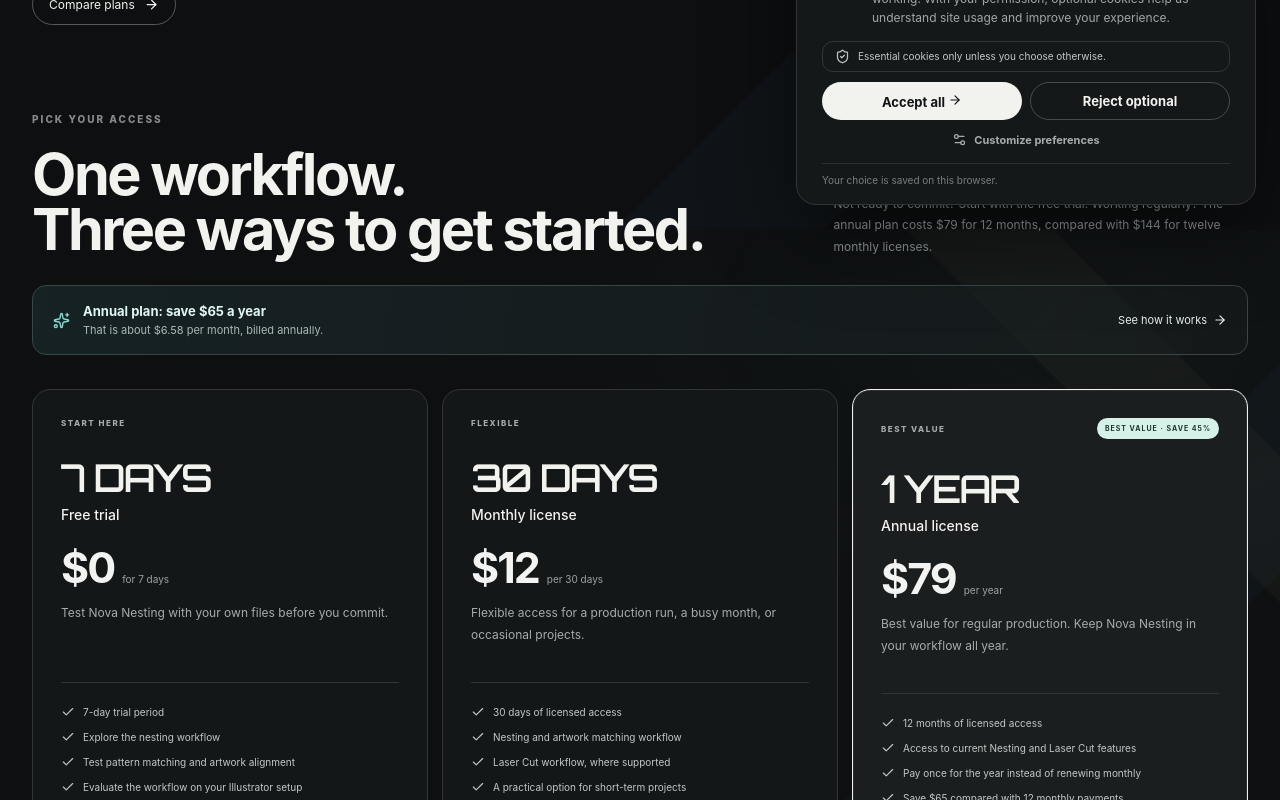
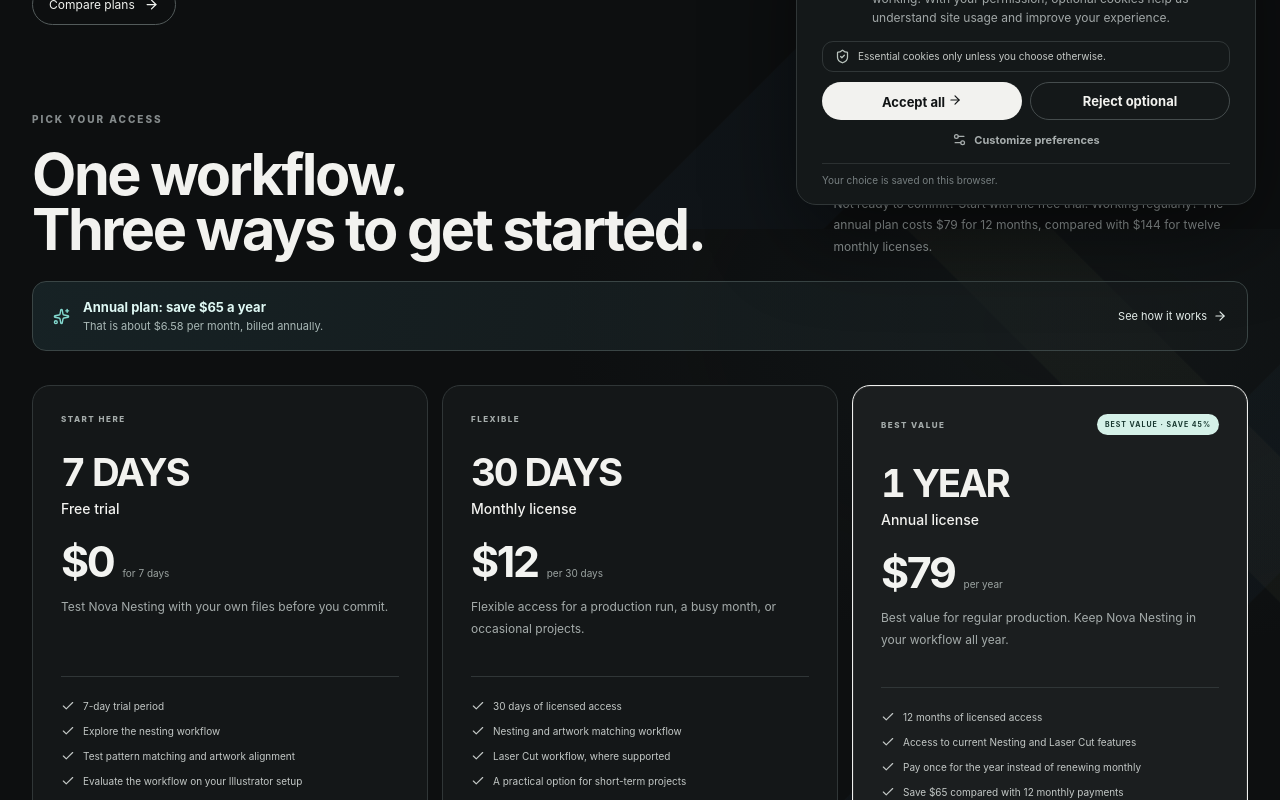
Before and after one commit to phamxuandoan3163-hue/nest-pro-web, a Next.js app: page /license in a window 1280 px wide. Shown: the part 571-1371 px from the top of the page. Built offline with nearby package versions, Linux system fonts and the light colour scheme.

Commit message:
Match pricing duration typography to Nova Nesting site font

```diff
--- a/app/globals.css
+++ b/app/globals.css
@@ -1311,3 +1311,21 @@
   .license-price>span{font-size:39px}
   .license-hero-cta{margin-top:22px}
 }
+
+
+/* Pricing duration labels should use the site's native Inter typography, not Orbitron */
+.license-page .license-card h3{
+  font-family:Inter,ui-sans-serif,system-ui,-apple-system,BlinkMacSystemFont,"Segoe UI",sans-serif!important;
+  font-weight:750!important;
+  font-variant-numeric:tabular-nums;
+  letter-spacing:-.055em!important;
+  text-transform:none;
+}
+.license-page .license-price{
+  gap:7px;
+  flex-wrap:wrap;
+}
+.license-page .license-price>span{letter-spacing:-.055em}
+.license-page .license-price>small{margin-left:2px}
+.license-page .license-section-head{margin-bottom:8px}
+.license-page .license-savings{position:relative;z-index:1;margin-top:24px;margin-bottom:0}
```
